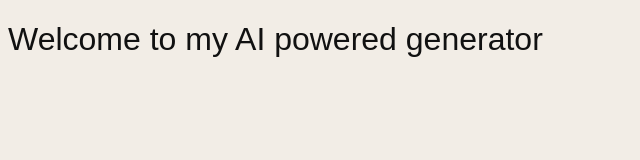
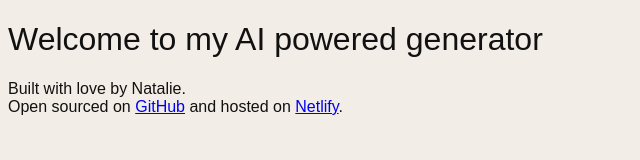
Before and after one commit to natalievanwijnen/AI-powered-generator, a plain HTML site: page index.html in a window 1280 px wide. Shown: the whole page, without its empty margins (0-640 px from the left). Drawn offline with Linux system fonts and the light colour scheme; a web font is replaced by a local one.

Commit message:
Built footer, launched on netlify.

```diff
--- a/index.html
+++ b/index.html
@@ -9,6 +9,21 @@
   </head>
   <body>
     <h1>Welcome to my AI powered generator</h1>
+
+    <footer>
+      Built with love by Natalie.
+      <br />
+      Open sourced on
+      <a
+        href="https://github.com/natalievanwijnen/AI-powered-generator"
+        target="_blank"
+        >GitHub</a
+      >
+      and hosted on
+      <a href="https://aipoweredgenerator.netlify.app/" target="_blank"
+        >Netlify</a
+      >.
+    </footer>
     <script src="src/script.js"></script>
   </body>
 </html>
```
